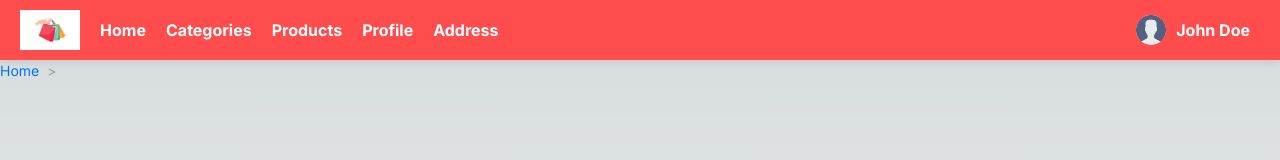
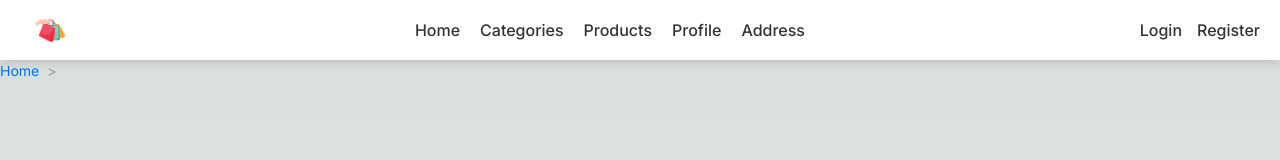
Before and after one commit to minhnn250695/nodejs-nextjs, a Next.js app in the folder frontend-nextjs/: page / in a window 1280 px wide. Shown: the top 160 px of the page. Built offline with nearby package versions, Linux system fonts and the light colour scheme.

Commit message:
change navbar styling and behavior

```diff
--- a/frontend-nextjs/src/components/Navbar.tsx
+++ b/frontend-nextjs/src/components/Navbar.tsx
@@ -26,32 +26,23 @@ const AuthLinks: React.FC = () => (
 );
 
 const AccountInfo: React.FC<{ userName: string }> = ({ userName }) => (
-  <div className={styles.accountInfo}>
-    <img src="/assets/avatar.png" alt="User Avatar" className={styles.avatar} />
-    <span className={styles.userName}>{userName}</span>
-    <div className={styles.dropdownMenu}>
-      <Link href="/profile" className={styles.dropdownItem}>Profile</Link>
-      <Link href="/orders" className={styles.dropdownItem}>Orders</Link>
-      <Link href="/logout" className={styles.dropdownItem}>Logout</Link>
+  <div className={styles.userSettings}>
+    <span>{userName}</span>
+    <span className={styles.userSettingsIcon}>⚙️</span>
+    <div className={styles.userDropdown}>
+      <Link href="/profile" className={styles.userDropdownLink}>Profile</Link>
+      <Link href="/settings" className={styles.userDropdownLink}>Settings</Link>
+      <Link href="/logout" className={styles.userDropdownLink}>Logout</Link>
     </div>
   </div>
 );
 
-const Navbar: React.FC = () => {
-  const isLoggedIn = true; // Mock login status
-  const userName = 'John Doe'; // Mock user name
-
-  return (
-    <header className={styles.navbar}>
-      <div className={styles.navLeft}>
-        <Logo />
-        <NavLinks />
-      </div>
-      <div className={styles.navRight}>
-        {isLoggedIn ? <AccountInfo userName={userName} /> : <AuthLinks />}
-      </div>
-    </header>
-  );
-};
+const Navbar: React.FC<{ userName?: string }> = ({ userName }) => (
+  <header className={styles.navbar}>
+    <Logo />
+    <NavLinks />
+    {userName ? <AccountInfo userName={userName} /> : <AuthLinks />}
+  </header>
+);
 
 export default Navbar;
--- a/frontend-nextjs/src/styles/Navbar.module.scss
+++ b/frontend-nextjs/src/styles/Navbar.module.scss
@@ -1,23 +1,17 @@
-/* styles/Navbar.module.css */
+/* Navbar.module.scss */
+
 .navbar {
   display: flex;
   justify-content: space-between;
   align-items: center;
   padding: 10px 20px;
-    background-color: #ff4c4c;
-    color: white;
-    box-shadow: 0 2px 8px rgba(0, 0, 0, 0.1);
-  }
-
-  .navLeft {
-    display: flex;
-    align-items: center;
+  background-color: #fff;
+  box-shadow: 0 4px 8px rgba(0, 0, 0, 0.1);
 }
 
 .logo {
   display: flex;
   align-items: center;
-    margin-right: 20px;
 }
 
 .logoImage {
@@ -30,62 +24,14 @@
 }
 
 .navLink {
-    color: white;
   text-decoration: none;
-    font-weight: bold;
+  color: #333;
+  font-weight: 500;
+  transition: color 0.3s;
+
+  &:hover {
+    color: #0070f3;
   }
-
-  .navLink:hover {
-    text-decoration: underline;
-  }
-
-  .navRight {
-    display: flex;
-    align-items: center;
-  }
-
-  .accountInfo {
-    display: flex;
-    align-items: center;
-    position: relative;
-  }
-
-  .avatar {
-    height: 30px;
-    border-radius: 50%;
-    margin-right: 10px;
-  }
-
-  .userName {
-    font-weight: bold;
-    margin-right: 10px;
-  }
-
-  .dropdownMenu {
-    position: absolute;
-    top: 40px;
-    right: 0;
-    background-color: white;
-    color: black;
-    box-shadow: 0 4px 8px rgba(0, 0, 0, 0.1);
-    border-radius: 4px;
-    display: none;
-    flex-direction: column;
-  }
-
-  .accountInfo:hover .dropdownMenu {
-    display: flex;
-  }
-
-  .dropdownItem {
-    padding: 10px 20px;
-    text-decoration: none;
-    color: black;
-    white-space: nowrap;
-  }
-
-  .dropdownItem:hover {
-    background-color: #f2f2f2;
 }
 
 .authLinks {
@@ -94,11 +40,58 @@
 }
 
 .authLink {
-    color: white;
   text-decoration: none;
-    font-weight: bold;
+  color: #333;
+  font-weight: 500;
+  transition: color 0.3s;
+
+  &:hover {
+    color: #0070f3;
+  }
 }
 
-  .authLink:hover {
-    text-decoration: underline;
+.userSettings {
+  position: relative;
+  display: flex;
+  align-items: center;
+  cursor: pointer;
 }
+
+.userSettingsIcon {
+  margin-left: 10px;
+  font-size: 24px;
+  color: #333;
+  transition: color 0.3s;
+
+  &:hover {
+    color: #0070f3;
+  }
+}
+
+.userDropdown {
+  display: none;
+  position: absolute;
+  top: 100%;
+  right: 0;
+  background-color: #fff;
+  box-shadow: 0 4px 8px rgba(0, 0, 0, 0.1);
+  border-radius: 8px;
+  overflow: hidden;
+  z-index: 1000;
+}
+
+.userSettings:hover .userDropdown {
+  display: block;
+}
+
+.userDropdownLink {
+  display: block;
+  padding: 10px 20px;
+  text-decoration: none;
+  color: #333;
+  transition: background-color 0.3s;
+
+  &:hover {
+    background-color: #f0f0f0;
+  }
+}
```
Lines whose indentation alone changed are shown as unchanged.
